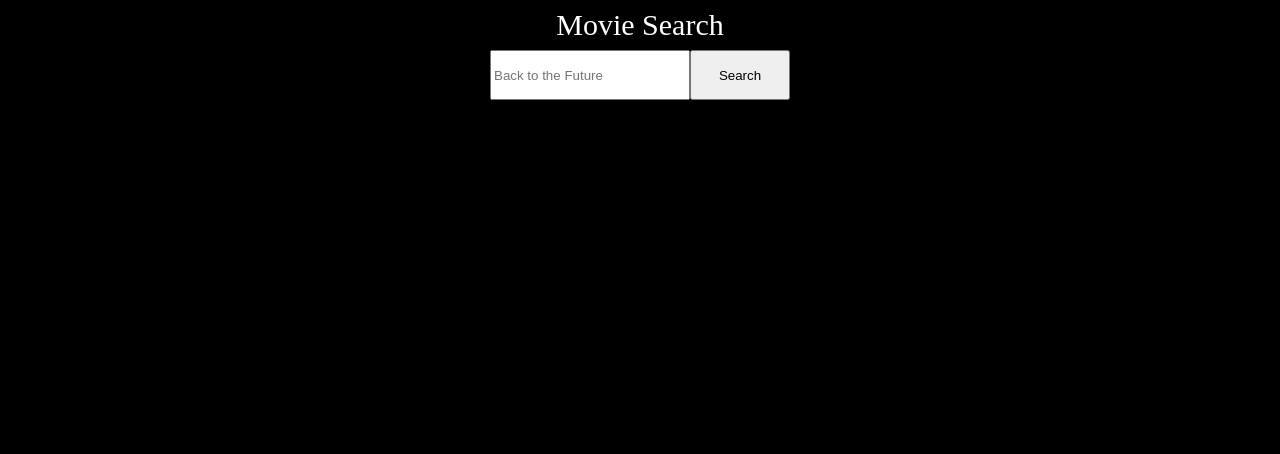
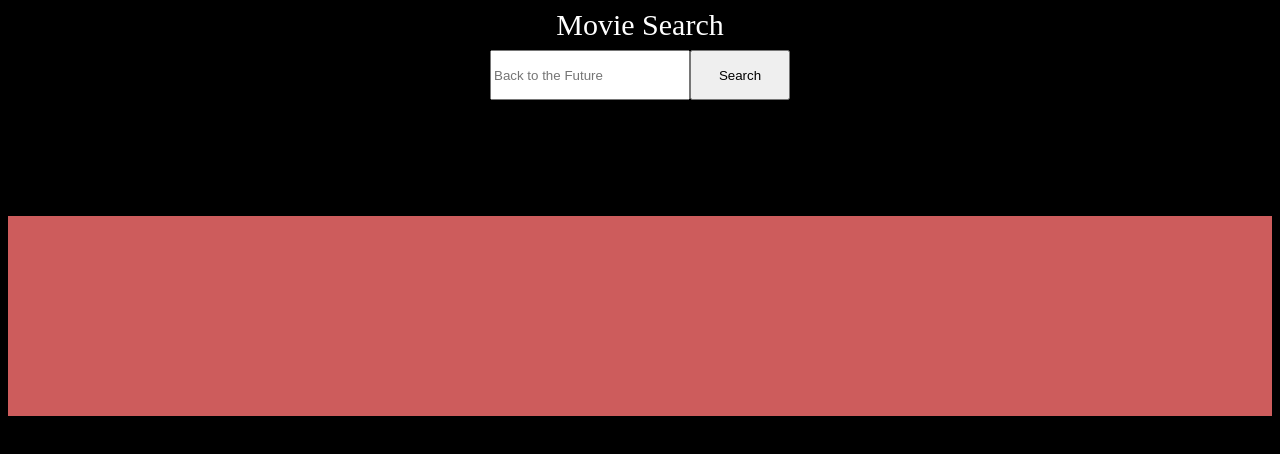
Before and after one commit to AustenBaker/React-Movie-Search, a React (Create React App) app: page / in a window 1280 px wide. Shown: the top 454 px of the page. Built offline with nearby package versions, Linux system fonts and the light colour scheme.

Commit message:
commit changes to Home App & css styles

```diff
--- a/src/App.js
+++ b/src/App.js
@@ -3,7 +3,8 @@ import './styles.css';
 import $ from 'jquery';
 import MovieSearchBar from './components/MovieSearchBar';
 import MovieSearchResults from './components/MovieSearchResults.js';
-import MovieDetails from './components/MovieDetails.js'
+import MovieDetails from './components/MovieDetails.js';
+import Home from './components/Home';
 
 class App extends Component {
   constructor() {
@@ -56,6 +57,7 @@ class App extends Component {
         <MovieDetails
           data={this.state.movieDetailsData}
         />
+        <Home />
       </div>
     );
   }
--- /dev/null
+++ b/src/components/Home.js
@@ -0,0 +1,13 @@
+import React from "react";
+
+
+class Home extends React.Component {
+  render() {
+    return (
+      <div id="homeContainer">
+
+      </div>
+    );
+  }
+}
+export default Home;
--- a/src/styles.css
+++ b/src/styles.css
@@ -90,3 +90,10 @@ html, body{
   word-break: break-word;
 }
 /* Movie Details Styling */
+
+/* Home Page Styling */
+#homeContainer {
+  background-color: indianred;
+  width: 100%;
+  height: 200px;
+}
```
